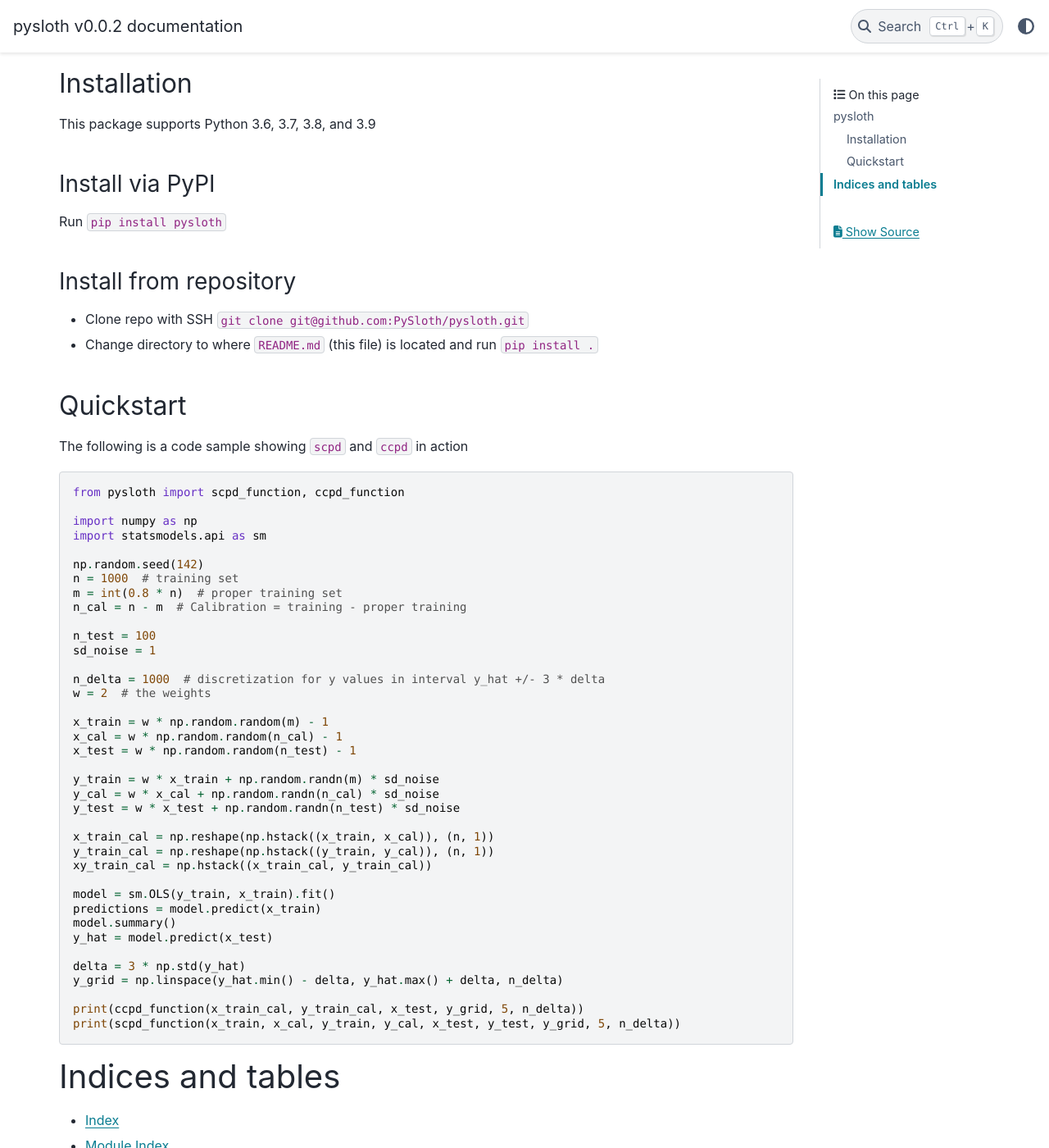
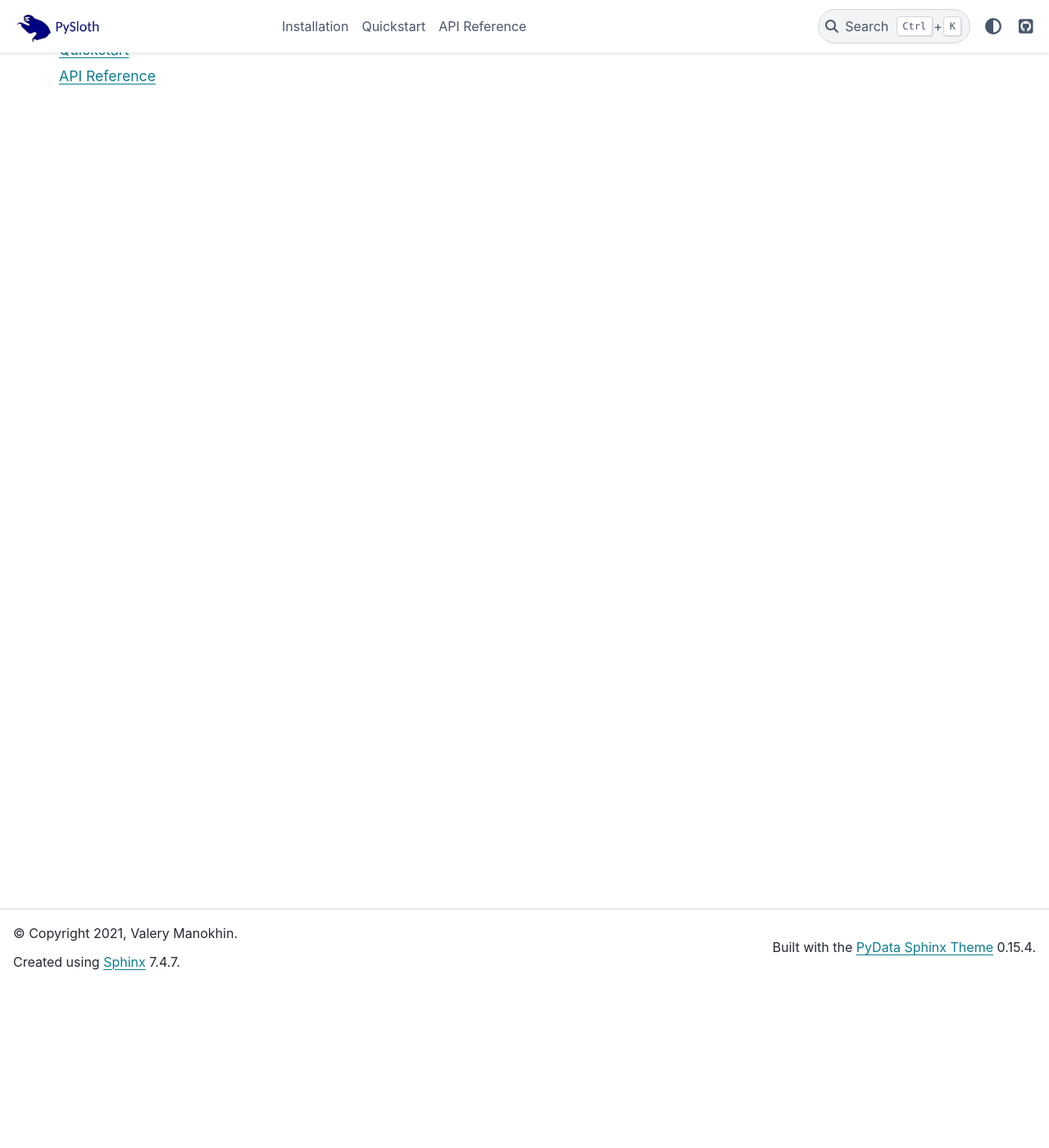
Before and after one commit to PySloth/pysloth, a Sphinx documentation site: the page built from doc/source/index.rst, in a window 1280 px wide and 1400 px high, scrolled down 198 px. Shown: the whole window at 82% size. Built offline with Sphinx 7.4.7 and the PyData theme 0.15.4, drawn with Linux system fonts in a browser that asks for light colours; some of the changed lines change nothing that is shown; some of the changed text lies outside the part shown.

Commit message:
Complete doc struct (#9)
- Configure HTML pages individually
- Customize html_theme_option to persist links in top navbar
- Add GitHub URL
- Add logo

```diff
--- /dev/null
+++ b/doc/source/api_reference/index.rst
@@ -0,0 +1,5 @@
+API Reference
+=============
+
+.. automodule:: pysloth
+   :members:
--- a/doc/source/conf.py
+++ b/doc/source/conf.py
@@ -24,6 +24,7 @@ author = 'Valery Manokhin'
 # The full version, including alpha/beta/rc tags
 release = 'v0.0.2'
 
+master_doc = 'index'
 
 # -- General configuration ---------------------------------------------------
 
@@ -31,6 +32,8 @@ release = 'v0.0.2'
 # extensions coming with Sphinx (named 'sphinx.ext.*') or your custom
 # ones.
 extensions = [
+    'sphinx.ext.autodoc',
+    'sphinx.ext.napoleon'
 ]
 
 # Add any paths that contain templates here, relative to this directory.
@@ -49,7 +52,13 @@ exclude_patterns = []
 #
 html_theme = 'pydata_sphinx_theme'
 
+html_theme_options = {
+    "github_url": "https://github.com/PySloth/pysloth",
+    "show_prev_next": False,
+}
+
 # Add any paths that contain custom static files (such as style sheets) here,
 # relative to this directory. They are copied after the builtin static files,
 # so a file named "default.css" will overwrite the builtin "default.css".
 html_static_path = ['_static']
+html_logo = "_static/blue_pysloth_logo.png"
--- a/doc/source/index.rst
+++ b/doc/source/index.rst
@@ -1,17 +1,12 @@
-.. pysloth documentation master file, created by
-   sphinx-quickstart on Wed Mar 31 20:16:15 2021.
-   You can adapt this file completely to your liking, but it should at least
-   contain the root `toctree` directive.
-
-.. include:: readme.rst
+PySloth
+=======
+A Python package for Probabilistic Prediction
 
 .. toctree::
-   :maxdepth: 4
-   :caption: Contents:
+   :maxdepth: 1
 
-Indices and tables
-==================
+   installation/index
 
-* :ref:`genindex`
-* :ref:`modindex`
-* :ref:`search`
+   quickstart/index
+
+   api_reference/index
--- /dev/null
+++ b/doc/source/installation/index.rst
@@ -0,0 +1,12 @@
+Installation
+============
+This package supports Python 3.6, 3.7, 3.8, and 3.9
+
+Install via PyPI
+~~~~~~~~~~~~~~~~
+Run ``pip install pysloth``
+
+Install from repository
+~~~~~~~~~~~~~~~~~~~~~~~
+* Clone repo with SSH ``git clone git@github.com:PySloth/pysloth.git``
+* Change directory to where ``README.md`` (this file) is located and run ``pip install .``
--- /dev/null
+++ b/doc/source/quickstart/index.rst
@@ -0,0 +1,45 @@
+Quickstart
+==========
+
+The following is a code sample showing ``scpd`` and ``ccpd`` in action
+
+.. code-block:: python
+
+    from pysloth import scpd_function, ccpd_function
+
+    import numpy as np
+    import statsmodels.api as sm
+
+    np.random.seed(142)
+    n = 1000  # training set
+    m = int(0.8 * n)  # proper training set
+    n_cal = n - m  # Calibration = training - proper training
+
+    n_test = 100
+    sd_noise = 1
+
+    n_delta = 1000  # discretization for y values in interval y_hat +/- 3 * delta
+    w = 2  # the weights
+
+    x_train = w * np.random.random(m) - 1
+    x_cal = w * np.random.random(n_cal) - 1
+    x_test = w * np.random.random(n_test) - 1
+
+    y_train = w * x_train + np.random.randn(m) * sd_noise
+    y_cal = w * x_cal + np.random.randn(n_cal) * sd_noise
+    y_test = w * x_test + np.random.randn(n_test) * sd_noise
+
+    x_train_cal = np.reshape(np.hstack((x_train, x_cal)), (n, 1))
+    y_train_cal = np.reshape(np.hstack((y_train, y_cal)), (n, 1))
+    xy_train_cal = np.hstack((x_train_cal, y_train_cal))
+
+    model = sm.OLS(y_train, x_train).fit()
+    predictions = model.predict(x_train)
+    model.summary()
+    y_hat = model.predict(x_test)
+
+    delta = 3 * np.std(y_hat)
+    y_grid = np.linspace(y_hat.min() - delta, y_hat.max() + delta, n_delta)
+
+    print(ccpd_function(x_train_cal, y_train_cal, x_test, y_grid, 5, n_delta))
+    print(scpd_function(x_train, x_cal, y_train, y_cal, x_test, y_test, y_grid, 5, n_delta))
--- a/doc/source/readme.rst
+++ /dev/null
@@ -1 +0,0 @@
-.. include:: ../../README.rst
```
Also changed, not shown: doc/source/_static/blue_pysloth_logo.png (added), doc/source/_static/inverted_pysloth_logo.png (added), doc/source/_static/pysloth_logo.png (added).
